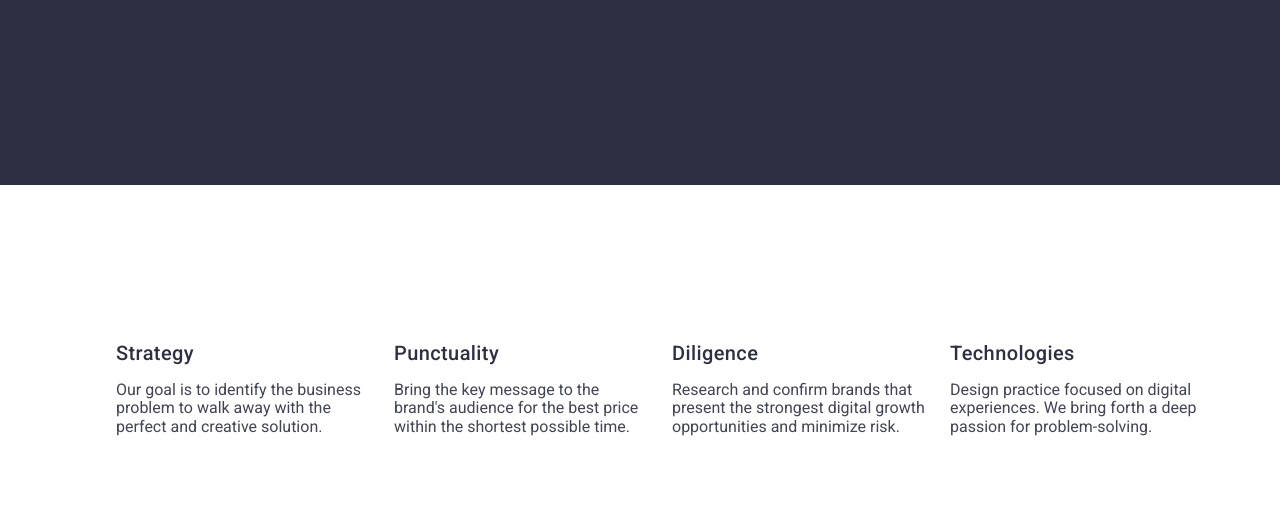
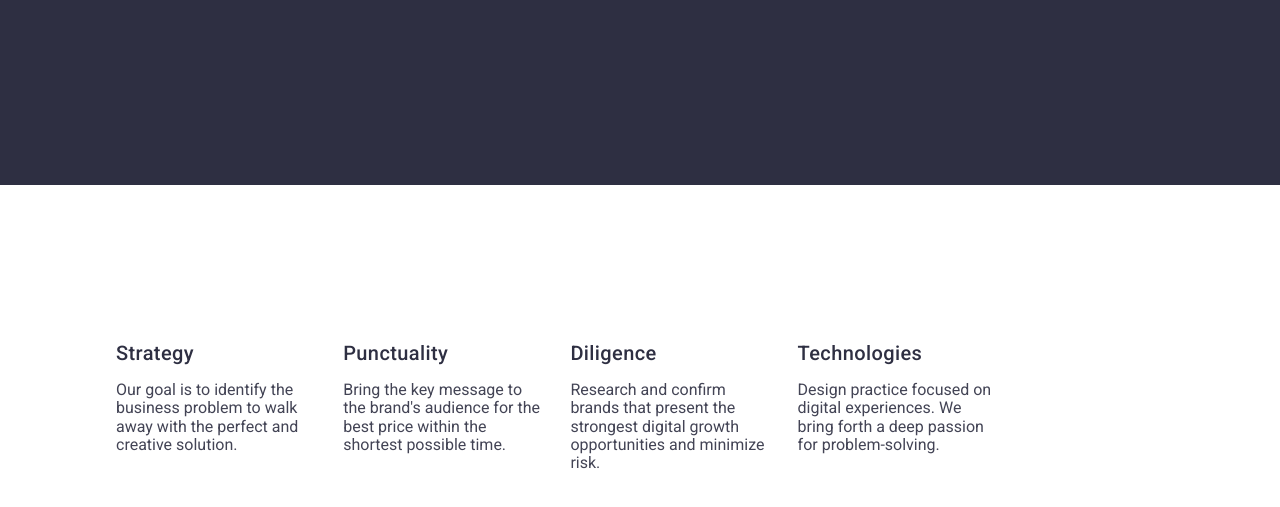
Before and after one commit to kristine19lopez/goit-markup-hw-03, a plain HTML site: page index.html in a window 1280 px wide. Shown: the part 541-1048 px from the top of the page. Drawn offline with nearby package versions, Linux system fonts and the light colour scheme.

Commit message:
Update style.css

```diff
--- a/css/style.css
+++ b/css/style.css
@@ -148,7 +148,7 @@ body {
     gap: 24px;
 }
 .info-card {
-    flex-basis: calc((100% - 72px) / 4);
+    flex-basis: calc((100% - 72px) / 5);
 }
 .list-header {
     font-weight: 500;
```
